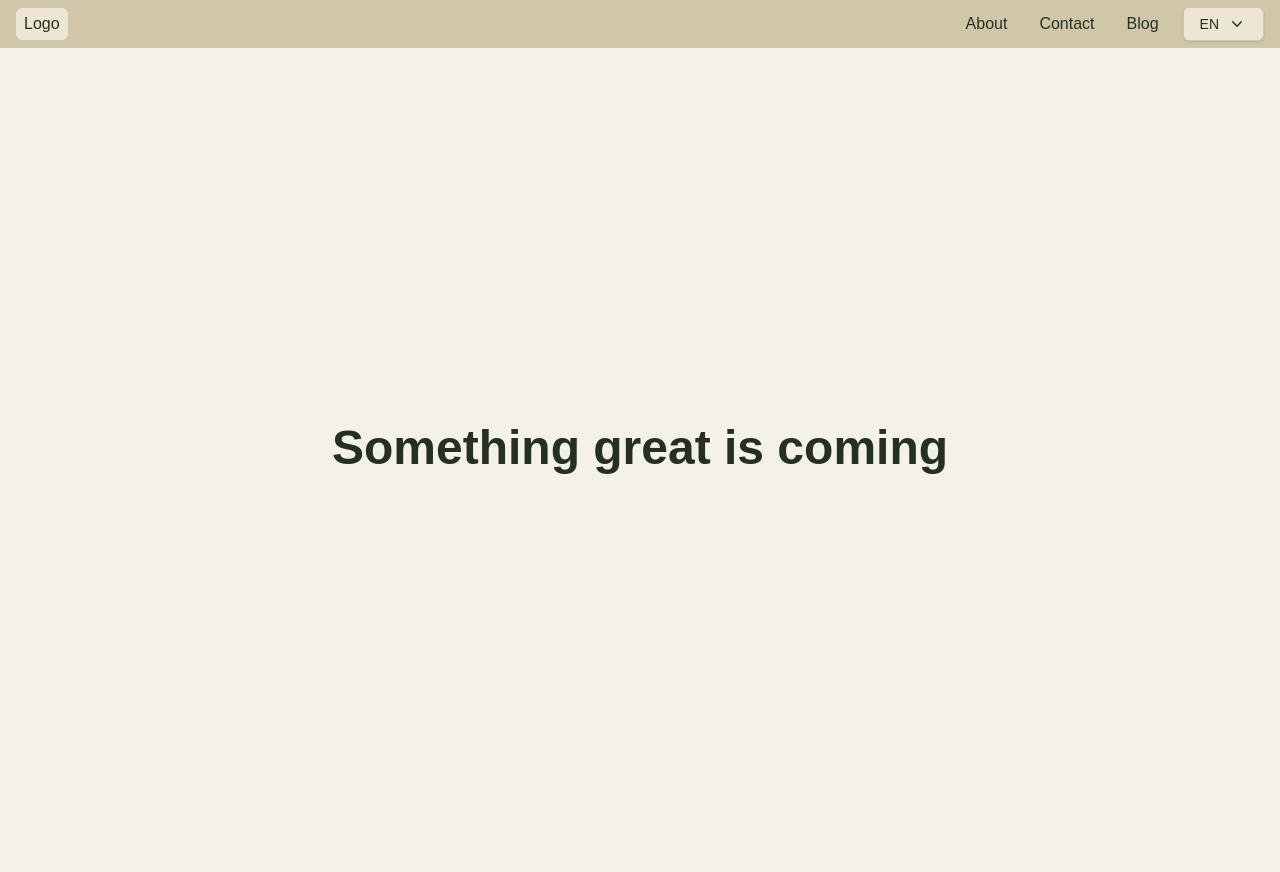
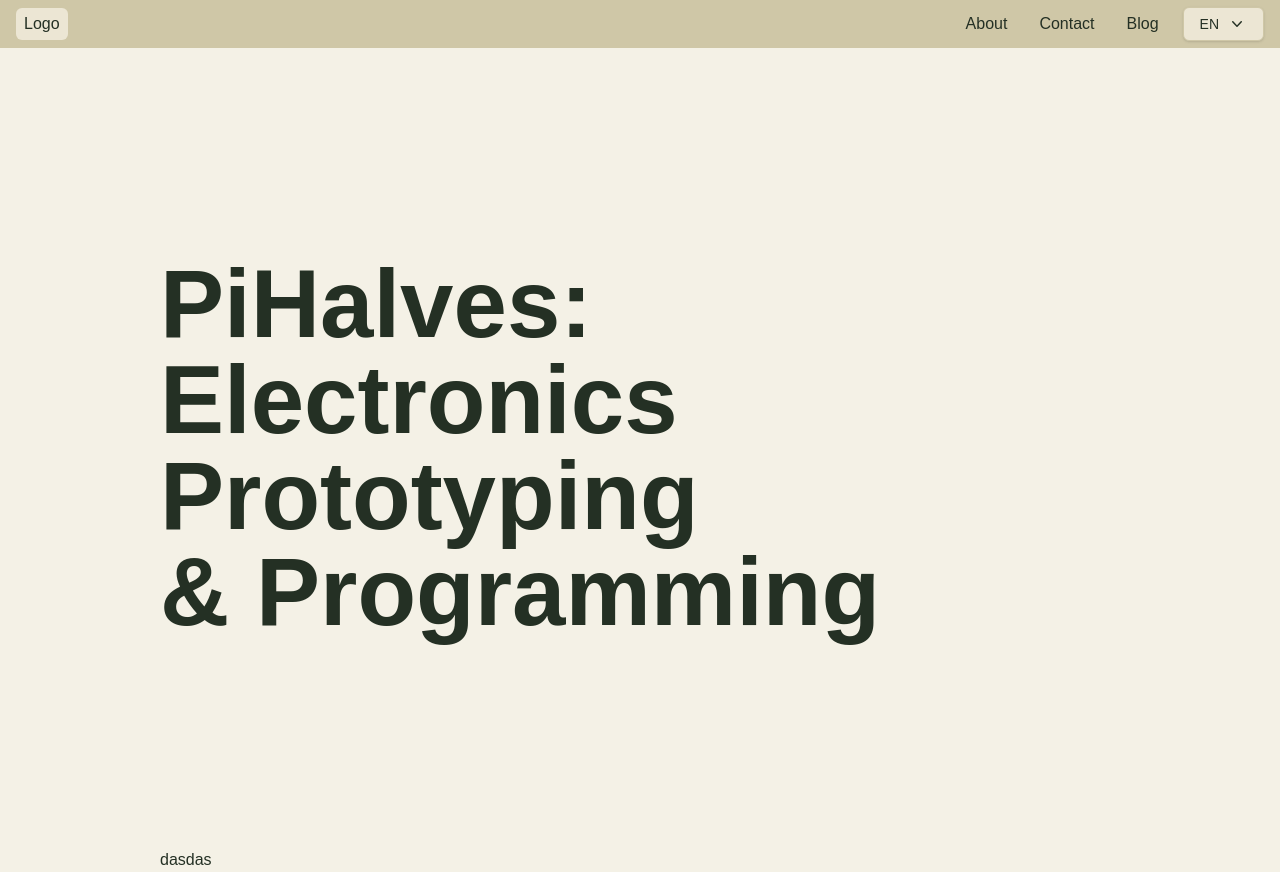
Before and after one commit to PiHalves/main-page, a Next.js app: page /en in a window 1280 px wide. Before the commit the page ends 848 px from the top, so only its background shows below. Built offline with nearby package versions, Linux system fonts and the light colour scheme.

Commit message:
Pages starting to take shape

```diff
--- /dev/null
+++ b/app/[locale]/about/page.tsx
@@ -0,0 +1,3 @@
+export default function About() {
+  return <div>About</div>;
+}
--- /dev/null
+++ b/app/[locale]/blog/page.tsx
@@ -0,0 +1,3 @@
+export default function Blog() {
+  return <div>Blog</div>;
+}
--- /dev/null
+++ b/app/[locale]/contact/page.tsx
@@ -0,0 +1,3 @@
+export default function Contact() {
+  return <div>Contact</div>;
+}
--- a/app/[locale]/page.tsx
+++ b/app/[locale]/page.tsx
@@ -13,9 +13,18 @@ export default function Home({
   setRequestLocale(locale);
   const t = useTranslations("Teaser");
   return (
-    <div className="h-screen w-screen text-center lg:text-3xl xl:text-5xl font-bold flex items-center justify-center">
-      {t("title")}
-    </div>
+    <>
+      <div className="h-screen mx-auto text-left lg:text-3xl min-xl:text-8xl font-bold flex items-center w-full lg:w-3/4">
+        {t("header.0")}
+        <br />
+        {t("header.1")}
+        <br />
+        {t("header.2")}
+        <br />
+        {t("header.3")}
+      </div>
+      <div className="w-full p-4 lg:w-3/4 lg:p-0 mx-auto ">dasdas </div>
+    </>
   );
 }
 
--- a/messages/en.json
+++ b/messages/en.json
@@ -1,6 +1,12 @@
 {
   "Teaser": {
     "title": "Something great is coming",
-    "description": "Stay tuned for the launch of our new website. We are working hard to bring you an amazing experience."
+    "description": "Stay tuned for the launch of our new website. We are working hard to bring you an amazing experience.",
+    "header": {
+      "0": "PiHalves:",
+      "1": "Electronics",
+      "2": "Prototyping",
+      "3": "& Programming"
+    }
   }
 }
--- a/messages/pl.json
+++ b/messages/pl.json
@@ -1,6 +1,12 @@
 {
   "Teaser": {
     "title": "Nadchodzi coś wielkiego",
-    "description": "Bądź na bieżąco z uruchomieniem naszej nowej strony internetowej. Pracujemy ciężko, aby zapewnić Ci niesamowite doświadczenie."
+    "description": "Bądź na bieżąco z uruchomieniem naszej nowej strony internetowej. Pracujemy ciężko, aby zapewnić Ci niesamowite doświadczenie.",
+    "header": {
+      "0": "PiPół:",
+      "1": "Elektronika",
+      "2": "Prototypowanie",
+      "3": "& Programowanie"
+    }
   }
 }
```
